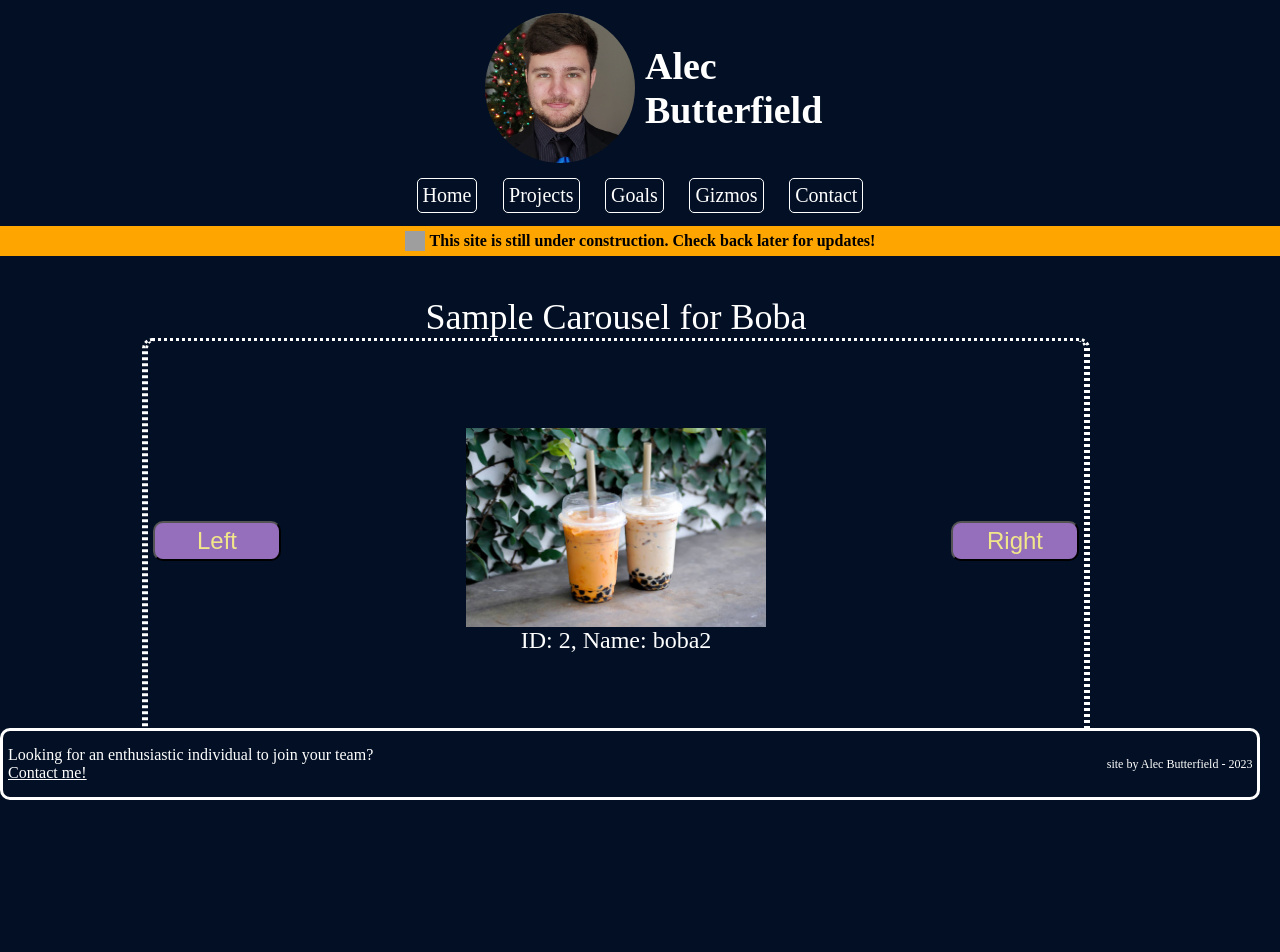
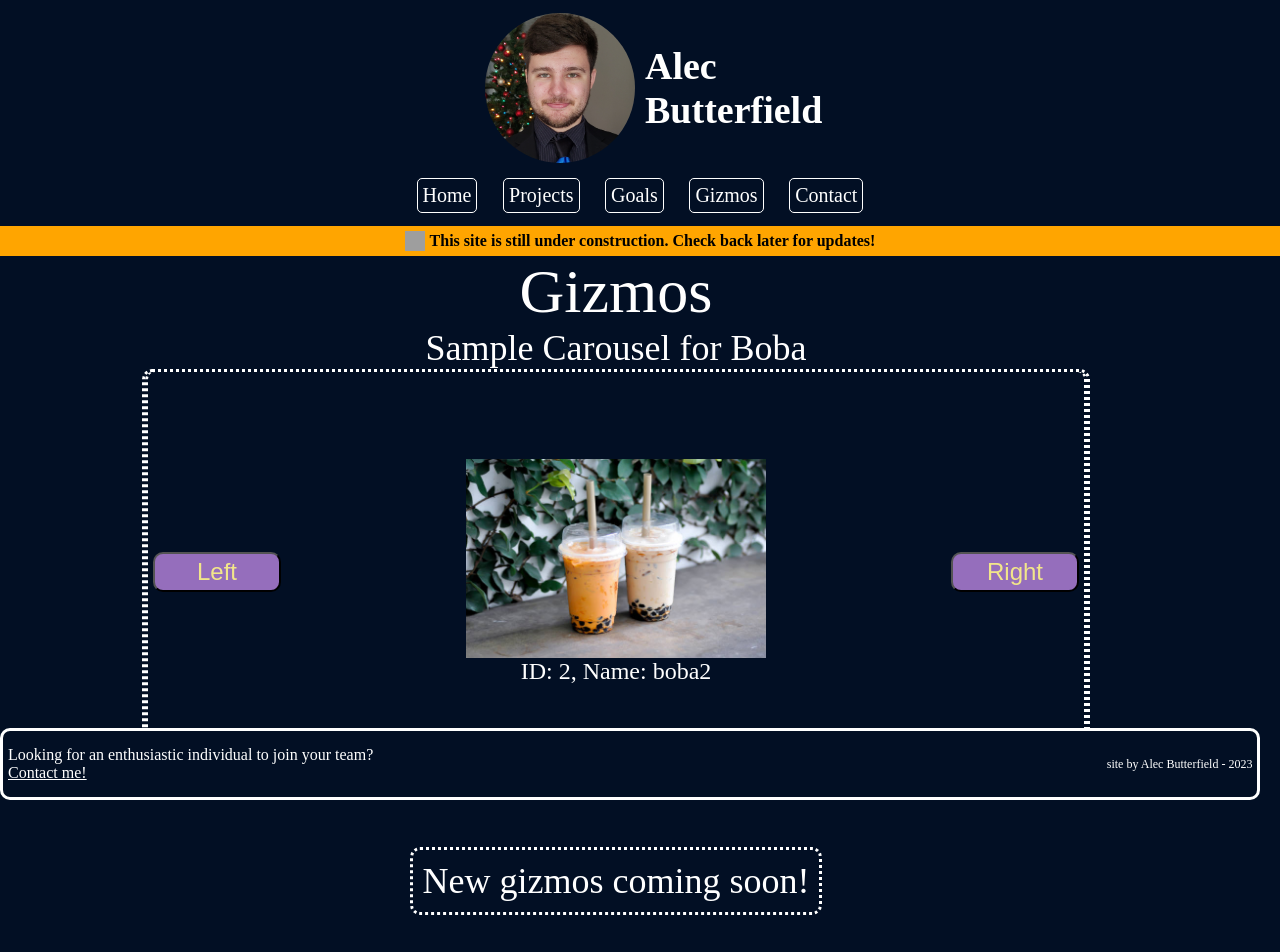
Before and after one commit to AB-Butterfield/alec-butterfield-personal-site, a React (Create React App) app: page /gizmos in a window 1280 px wide. Shown: the top 952 px of the page. Built offline with nearby package versions, Linux system fonts and the light colour scheme; grey boxes are pictures that could not be loaded.

Commit message:
New gizmos coming soon added

```diff
--- a/less/gizmos.less
+++ b/less/gizmos.less
@@ -62,7 +62,6 @@
     align-items: center;
     flex-direction: column;
     font-size:62px;
-    padding-top: 40px;
     height: 150vh;
     max-width: 95vw;
 }
@@ -78,6 +77,17 @@
 }
 
 .gizmos-single-name {
+    font-size: 36px;
+}
+
+.gizmos-toontown-main {
+    display: flex;
+    justify-content: center;
+    align-items: center;
+    padding: 10px;
+    border-style: dotted;
+    border-radius: 10px;
+    margin-top: 72px;
     font-size: 36px;
 }
 
--- a/public/styles.css
+++ b/public/styles.css
@@ -136,7 +136,6 @@
   align-items: center;
   flex-direction: column;
   font-size: 62px;
-  padding-top: 40px;
   height: 150vh;
   max-width: 95vw;
 }
@@ -150,6 +149,16 @@
   transition-delay: 200ms;
 }
 .gizmos-single-name {
+  font-size: 36px;
+}
+.gizmos-toontown-main {
+  display: flex;
+  justify-content: center;
+  align-items: center;
+  padding: 10px;
+  border-style: dotted;
+  border-radius: 10px;
+  margin-top: 72px;
   font-size: 36px;
 }
 .gizmo-carousel-button {
--- /dev/null
+++ b/src/components/Toontown.js
@@ -0,0 +1,9 @@
+import React from "react";
+
+export default function Toontown() {
+    return (
+        <div>
+            New gizmos coming soon!
+        </div>
+    )
+}
--- a/src/pages/Gizmos.js
+++ b/src/pages/Gizmos.js
@@ -2,7 +2,7 @@ import React, { useEffect } from "react"
 import { useState } from "react"
 import CarouselCard from "../components/CarouselCard"
 import { gizmoData } from "../db/gizmoData"
-
+import Toontown from "../components/Toontown"
 
 export default function Gizmos() {
     const [carouselIdx, setCarouselIdx] = useState(0)
@@ -33,11 +33,14 @@ export default function Gizmos() {
     // }, [])
 
     return (
-        <div className="gizmos-main-container">
+        <div className="gizmos-main-container"> Gizmos
             <div className="gizmos-single-name">Sample Carousel for Boba</div>
             <div className="gizmos-carousel-main-container">
                 <CarouselCard />
             </div>
+            <div className="gizmos-toontown-main">
+                <Toontown />
+            </div>
         </div>
     )
 }
```
